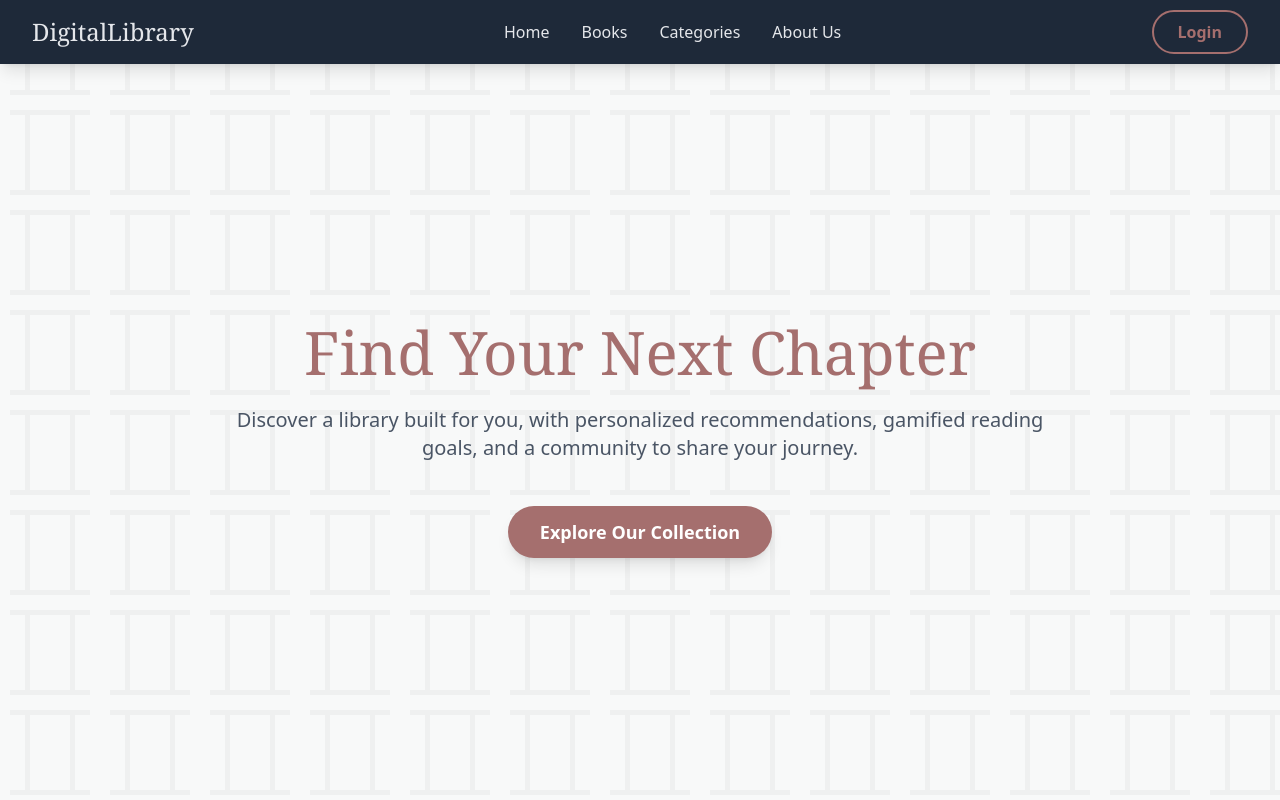
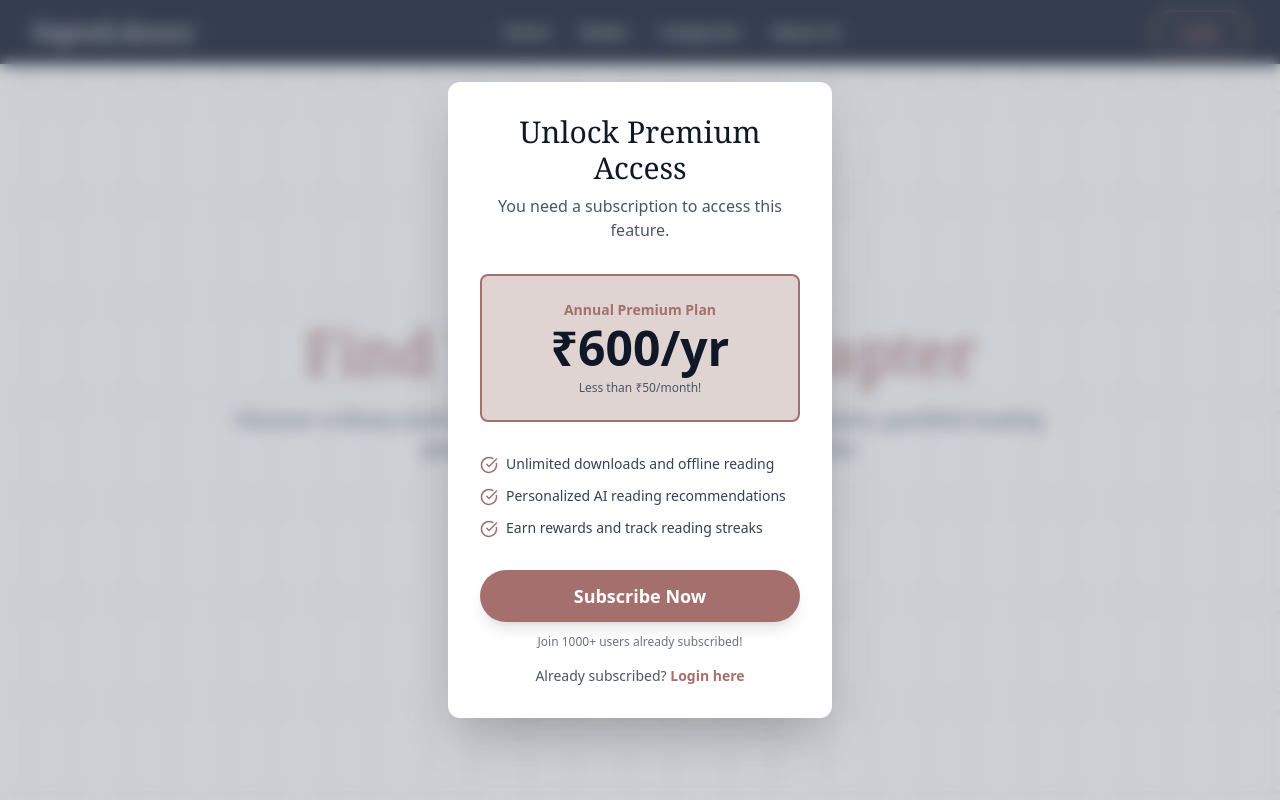
Before and after one commit to goelradha12/digital-library, a React (Vite) app in the folder client/: page / in a window 1280 px wide. Shown: the top 800 px of the page. Built offline with nearby package versions, Linux system fonts and the light colour scheme; a web font is replaced by a local one.

Commit message:
Added subscription modal in frontend

```diff
--- /dev/null
+++ b/client/src/components/SubscriptionModal.jsx
@@ -0,0 +1,94 @@
+import React from 'react';
+import { X, CheckCircle } from 'lucide-react';
+import { useNavigate } from 'react-router';
+import { useAuthStore } from '../stores/auth.Stores';
+
+const SUBSCRIPTION_PRICE = '₹600/yr';
+
+const SubscriptionModal = ({ isOpen, onClose }) => {
+  const { User } = useAuthStore();
+  const navigate = useNavigate();
+  if (!isOpen) {
+    return null;
+  }
+
+  // Simple function to navigate/handle subscription action
+  const handleCtaClick = () => {
+    // In a real app, this would redirect to the dedicated payment page
+    console.log('Redirecting to subscription payment page...');
+    navigate('/subscription');
+  };
+
+  // Simple function to navigate to login page
+  const handleLoginClick = () => {
+    console.log('Redirecting to login page...');
+    navigate('/login');
+  };
+
+  return (
+    <div className="fixed inset-0 bg-gray-500/30 backdrop-blur-sm flex items-center justify-center z-50 p-4 transition-opacity duration-300">
+      <div className="bg-white rounded-xl shadow-2xl w-full max-w-sm relative transform scale-100 transition-transform duration-300">
+        <div className="p-8 text-center">
+          <header className="mb-8">
+            <h2 className="text-3xl font-serif text-gray-900 mb-2">Unlock Premium Access</h2>
+            <p className="text-gray-600 text-base">
+              You need a subscription to access this feature.
+            </p>
+            {User && (
+              <p className="text-gray-600 text-base">
+                Subscription ended on, {new Date(User.subscription_end_date).toDateString()}.
+              </p>
+            )}
+          </header>
+
+          {/* Pricing Box - Enhanced Look */}
+          <div className="bg-[#E0D4D3] p-6 rounded-lg mb-8 border-2 border-[#A56F6E]">
+            <p className="text-sm font-semibold text-[#A56F6E] mb-1">Annual Premium Plan</p>
+            <p className="text-5xl font-bold text-gray-900 mb-2">{SUBSCRIPTION_PRICE}</p>
+            <p className="text-xs text-gray-600">Less than ₹50/month!</p>
+          </div>
+
+          {/* Benefits List */}
+          <ul className="space-y-3 text-left text-gray-700 mb-8 text-sm">
+            <li className="flex items-start gap-2">
+              <CheckCircle size={18} className="text-[#A56F6E] flex-shrink-0 mt-0.5" />
+              Unlimited downloads and offline reading
+            </li>
+            <li className="flex items-start gap-2">
+              <CheckCircle size={18} className="text-[#A56F6E] flex-shrink-0 mt-0.5" />
+              Personalized AI reading recommendations
+            </li>
+            <li className="flex items-start gap-2">
+              <CheckCircle size={18} className="text-[#A56F6E] flex-shrink-0 mt-0.5" />
+              Earn rewards and track reading streaks
+            </li>
+          </ul>
+
+          {/* CTA Button */}
+          <button
+            onClick={handleCtaClick}
+            className="w-full cursor-pointer px-6 py-3 text-lg font-semibold text-white rounded-full shadow-lg transition-transform duration-300 hover:scale-[1.02] focus:outline-none focus:ring-4 focus:ring-[#A56F6E] focus:ring-opacity-50"
+            style={{ backgroundColor: '#A56F6E' }}
+          >
+            Subscribe Now
+          </button>
+
+          <p className="text-xs text-gray-500 mt-3">Join 1000+ users already subscribed!</p>
+
+          {/* New Login Link */}
+          <p className="text-sm mt-4 text-gray-600">
+            Already subscribed?{' '}
+            <a
+              onClick={handleLoginClick}
+              className="text-[#A56F6E] font-semibold hover:underline cursor-pointer"
+            >
+              Login here
+            </a>
+          </p>
+        </div>
+      </div>
+    </div>
+  );
+};
+
+export default SubscriptionModal;
--- a/client/src/main.jsx
+++ b/client/src/main.jsx
@@ -13,6 +13,7 @@ import Publishers from './pages/Publishers';
 import PublisherPage from './pages/PublisherPage';
 import UserProfile from './pages/UserProfile';
 import Accessibility from './pages/Accessibility';
+import SubscriptionPage from './pages/SubscriptionPage';
 
 createRoot(document.getElementById('root')).render(
   <BrowserRouter>
@@ -29,6 +30,7 @@ createRoot(document.getElementById('root')).render(
       <Route path="/publishers/:id" element={<PublisherPage />} />
       <Route path="/userProfile" element={<UserProfile />} />
       <Route path="/accessibility" element={<Accessibility />} />
+      <Route path="/subscription" element={<SubscriptionPage />} />
       <Route path="*" element={<Navigate to="/" />} />
     </Routes>
   </BrowserRouter>
--- a/client/src/pages/HomePage.jsx
+++ b/client/src/pages/HomePage.jsx
@@ -1,12 +1,15 @@
-import React, { useEffect } from 'react';
+import React, { useContext, useEffect } from 'react';
 import { useNavigate } from 'react-router';
 import Header from '../components/Header';
 import Footer from '../components/Footer';
 import { useAuthStore } from '../stores/auth.Stores';
+import SubscriptionModal from '../components/SubscriptionModal';
+import { useState } from 'react';
 
 const HomePage = () => {
   const navigate = useNavigate();
   const { Visitor, checkUserAuth, User } = useAuthStore();
+  const [isModalOpen, setIsModalOpen] = useState(false);
   useEffect(() => {
     async function checkUser() {
       try {
@@ -20,7 +23,15 @@ const HomePage = () => {
     if (Visitor) {
       checkUser();
     }
+    if (!User && !Visitor) {
+      setIsModalOpen(true);
+    }
+    if (User && new Date(User.subscription_end_date) < new Date()) {
+      console.log('Subscription ended');
+      setIsModalOpen(true);
+    }
   }, [Visitor]);
+
   return (
     <>
       <Header />
@@ -57,6 +68,7 @@ const HomePage = () => {
           </button>
         </div>
       </div>
+      <SubscriptionModal isOpen={isModalOpen} onClose={() => setIsModalOpen(false)} />
       <Footer />
     </>
   );
--- /dev/null
+++ b/client/src/pages/SubscriptionPage.jsx
@@ -0,0 +1,7 @@
+import React from 'react';
+
+const SubscriptionPage = () => {
+  return <div>Page</div>;
+};
+
+export default SubscriptionPage;
```
